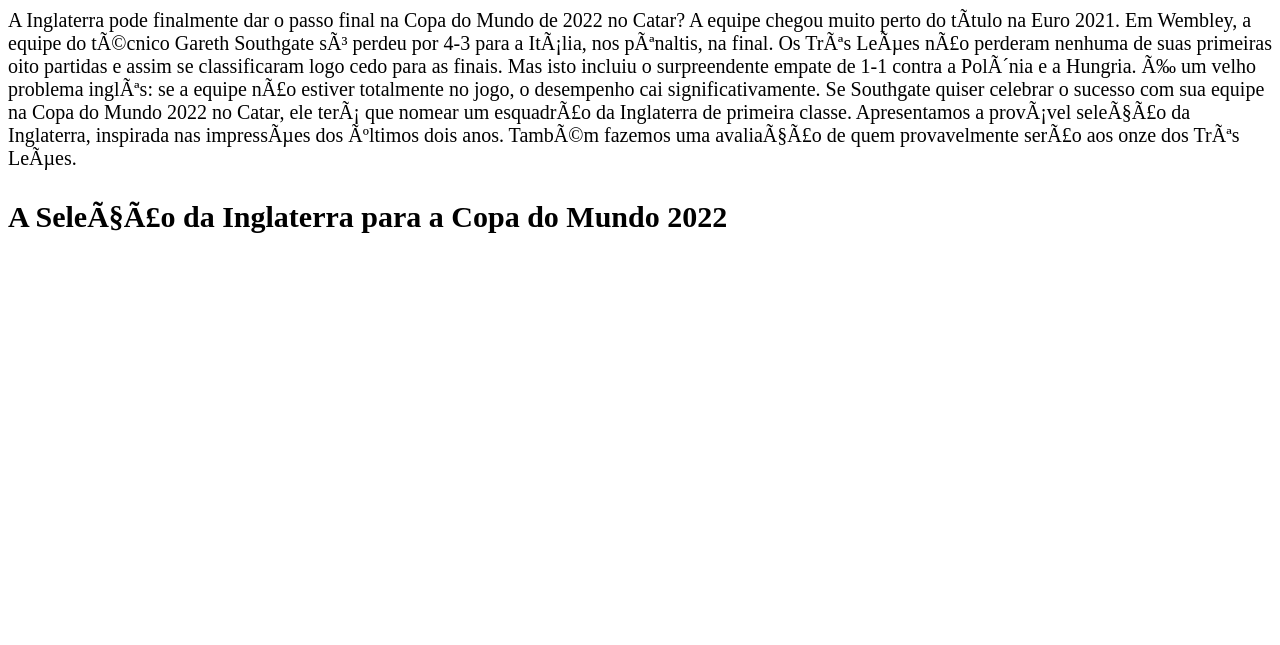
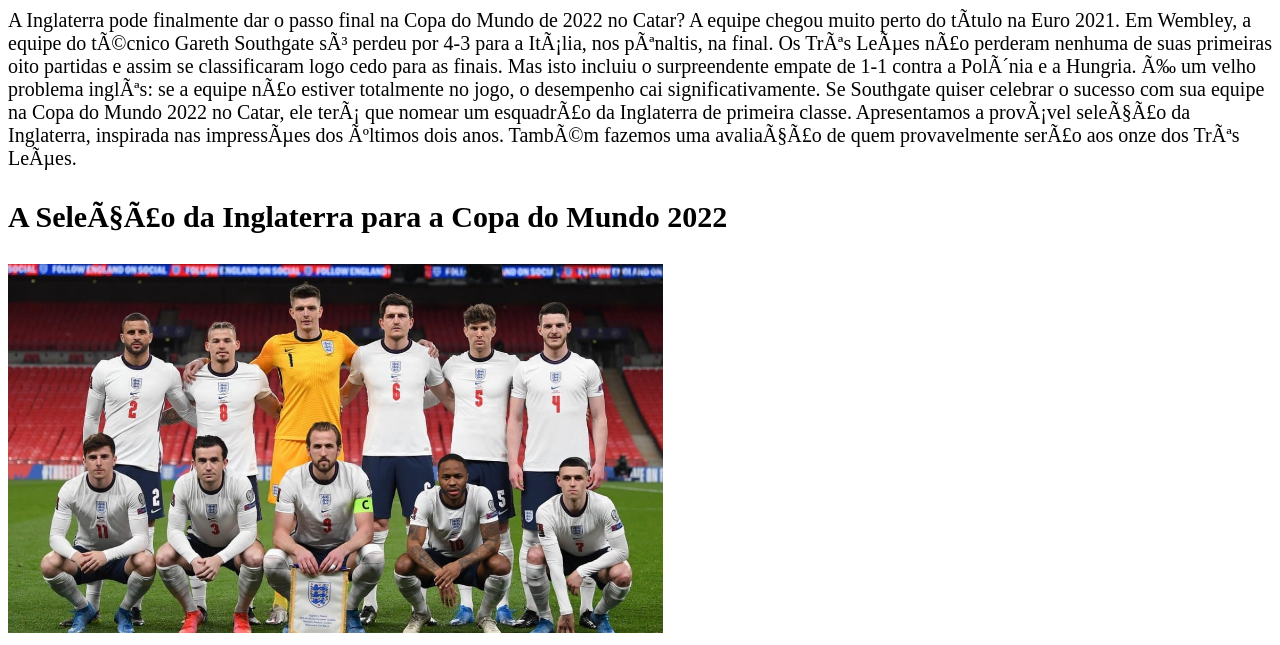
Before and after one commit to marcelacevilhanapoleao/WordCup-Marcela-Cevilha-e-Amanda-Zaghi-1A-Dirce-Maia, a plain HTML site: page index.html in a window 1280 px wide. Shown: the part 664-1309 px from the top of the page. Before the commit the page ends 954 px from the top, so only its background shows below. Drawn offline with Linux system fonts and the light colour scheme.

Commit message:
Update index.html

```diff
--- a/index.html
+++ b/index.html
@@ -34,7 +34,7 @@ serão aos onze dos Três Leões.</p>
 
   <p style="font-size: 30px"><strong>A Seleção da Inglaterra para a Copa do Mundo 2022</strong></p>
 
-    <img id=src=".jpg">
+    <img id"=copa-do-mundo-selecao-inglesa" src="copa-do-mundo-selecao-inglesa.jpg">
 
     </body>
 </html>
```
